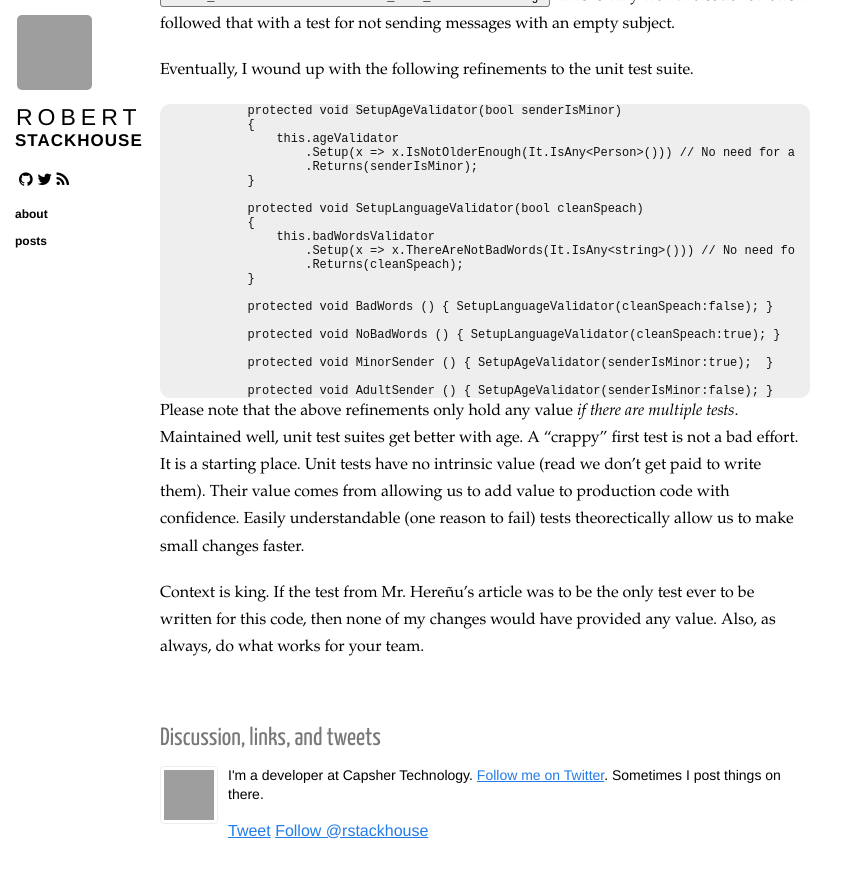
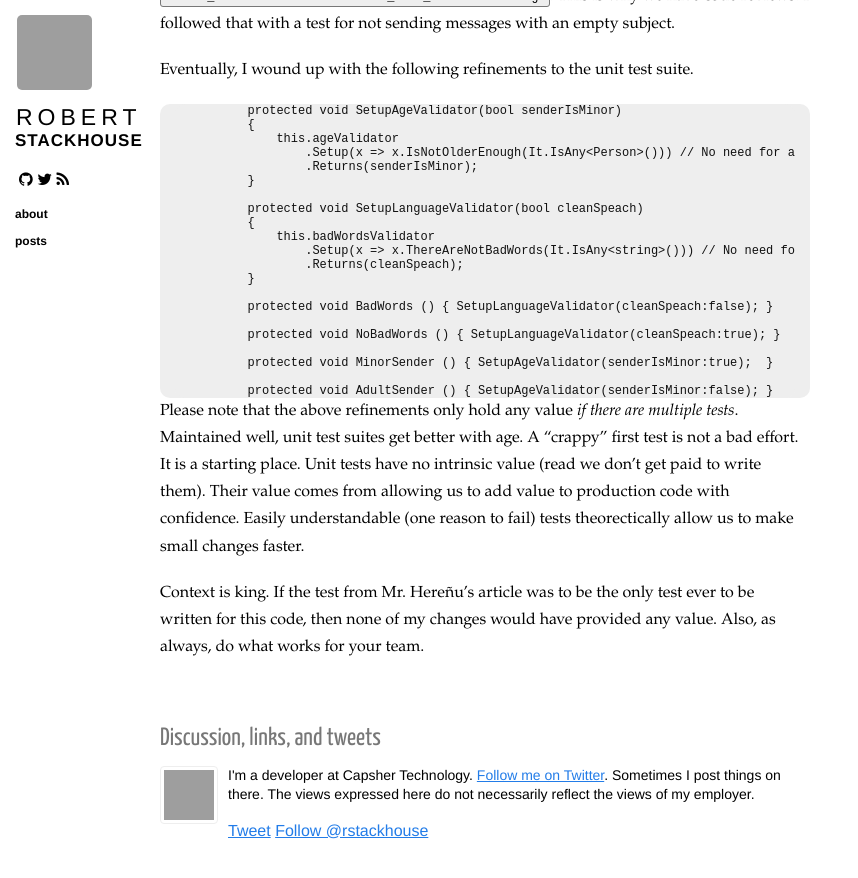
Before and after one commit to rstackhouse/rstackhouse.github.com, a Jekyll site: the page built from _posts/2020-05-17-writing-tests.md, in a window 1280 px wide and 900 px high, scrolled down 3369 px, cut to the strip 0-878 px from the top of the window. Shown: the whole strip, without its empty margins (0-858 px from the left). Built offline with Jekyll 4.4.1, drawn with Linux system fonts in a browser that asks for light colours; nearby versions of some CDN libraries; comment, search, counter and statistics services are not loaded; grey boxes are pictures that could not be loaded.

Commit message:
Update post.html

```diff
--- a/_layouts/post.html
+++ b/_layouts/post.html
@@ -23,7 +23,7 @@ layout: layout
 
       <p>
         I'm a developer at Capsher Technology. <a href="https://twitter.com/{{ site.twitter }}" target="_blank">Follow me on Twitter</a>.
-        Sometimes I post things on there.
+        Sometimes I post things on there. The views expressed here do not necessarily reflect the views of my employer.
       </p>
 
       <a href="http://twitter.com/share" class="twitter-share-button" data-count="none" data-via="{{ site.twitter }}">Tweet</a>
```
